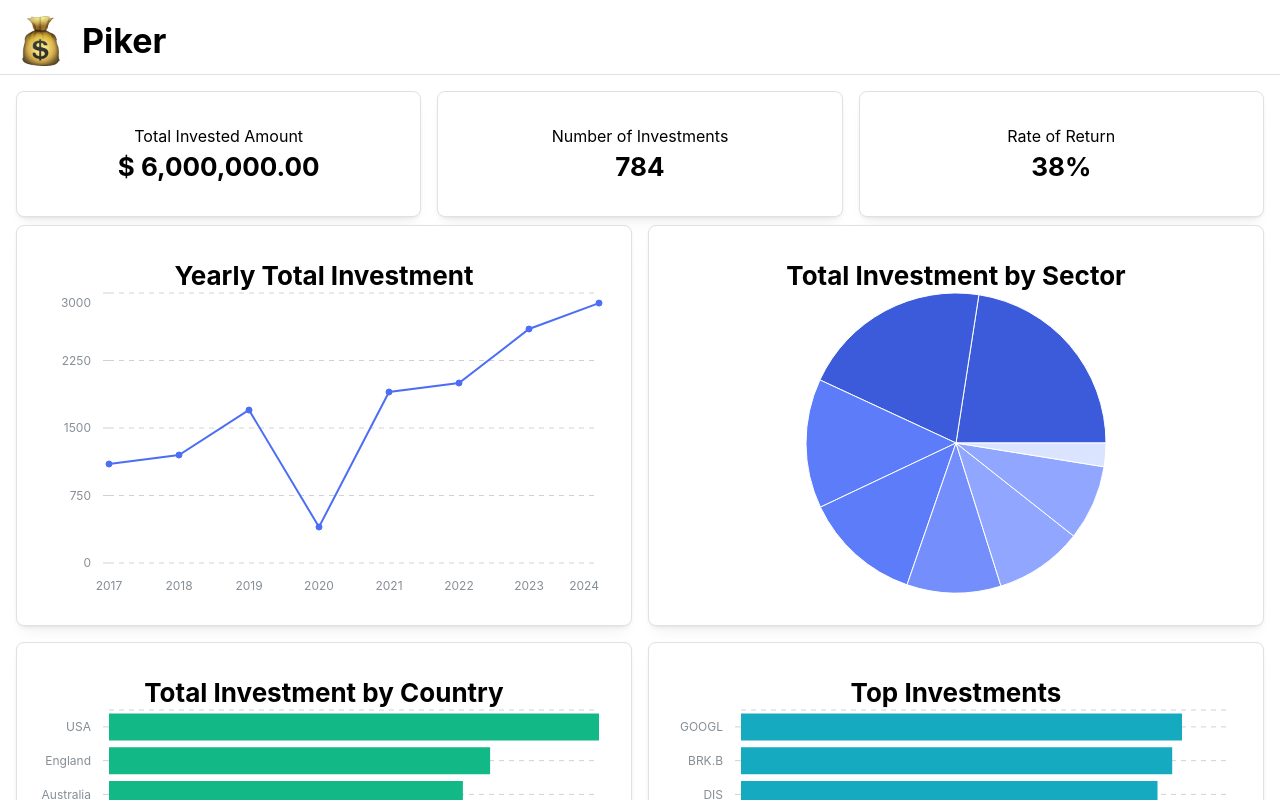
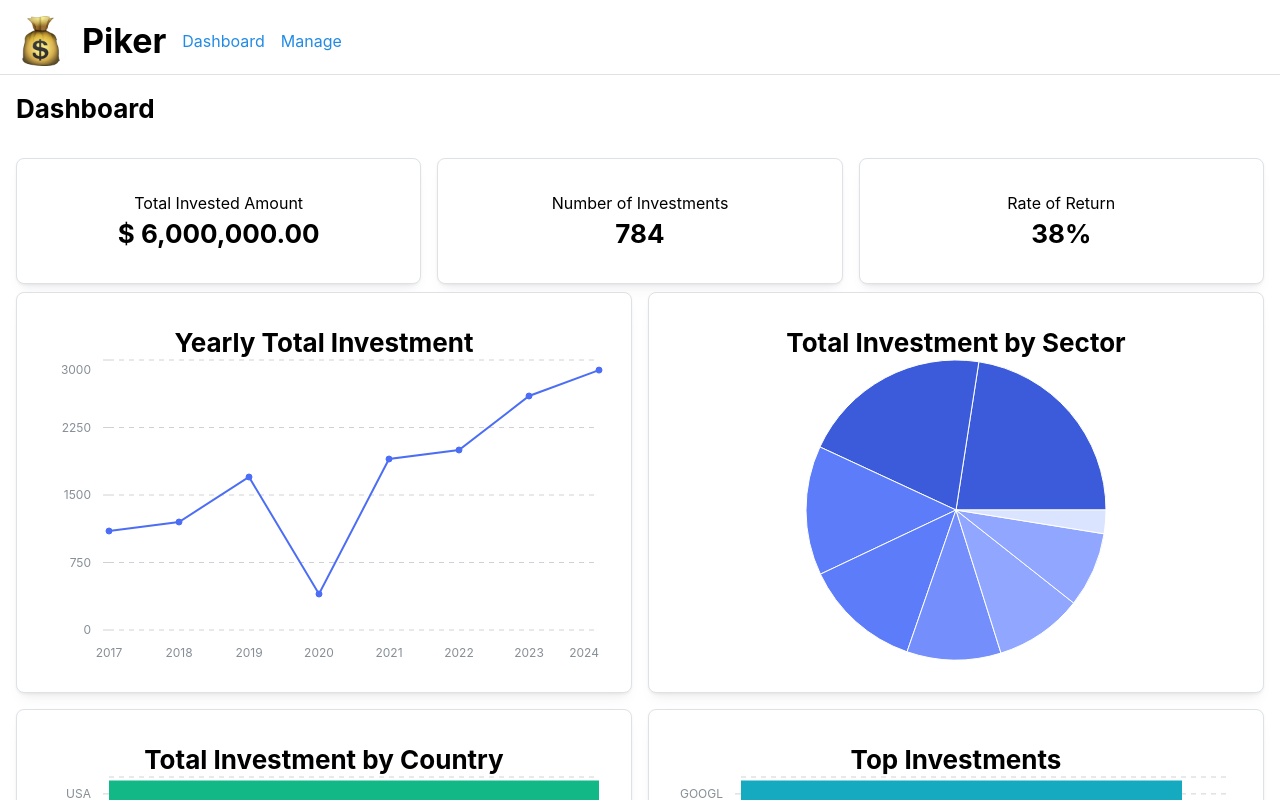
Before and after one commit to vivipoit/piker-ui, a React (Vite) app: page / in a window 1280 px wide. Shown: the top 800 px of the page. Built offline with nearby package versions, Linux system fonts and the light colour scheme.

Commit message:
use Router (with simple Anchor navigation)

```diff
--- a/src/App.tsx
+++ b/src/App.tsx
@@ -1,9 +1,8 @@
-import { createTheme, MantineProvider, AppShell, Group, Title } from "@mantine/core"
+import { createTheme, MantineProvider, AppShell, Group, Title, Anchor } from "@mantine/core"
 import "@mantine/core/styles.css"
 import '@mantine/charts/styles.css';
-import BagOfCash from "./../public/bag-of-cash.png"
-import { Stats } from "./components/Stats.tsx"
-import { Charts } from "./components/Charts.tsx"
+import BagOfCash from "/bag-of-cash.png"
+import Router from "./components/Router.tsx"
 
 const theme = createTheme({
   breakpoints: {
@@ -23,11 +22,12 @@ function App() {
           <Group p="md">
             <img src={BagOfCash} alt="Piker" height="50" />
             <Title order={1}>Piker</Title>
+            <Anchor href="/">Dashboard</Anchor>
+            <Anchor href="/manage">Manage</Anchor>
           </Group>
         </AppShell.Header>
         <AppShell.Main>
-          <Stats />
-          <Charts />
+          <Router />
         </AppShell.Main>
       </AppShell>
     </MantineProvider>
```
